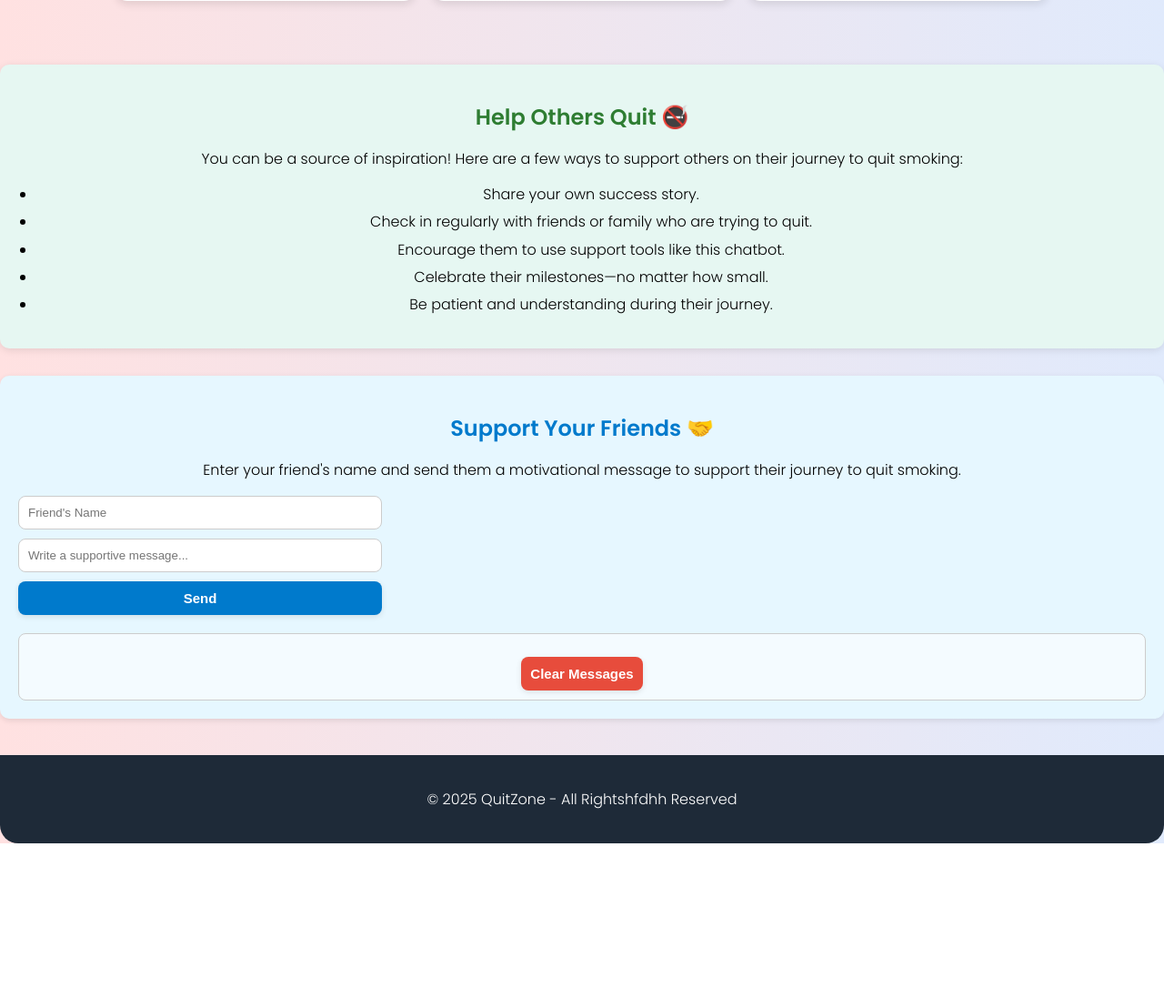
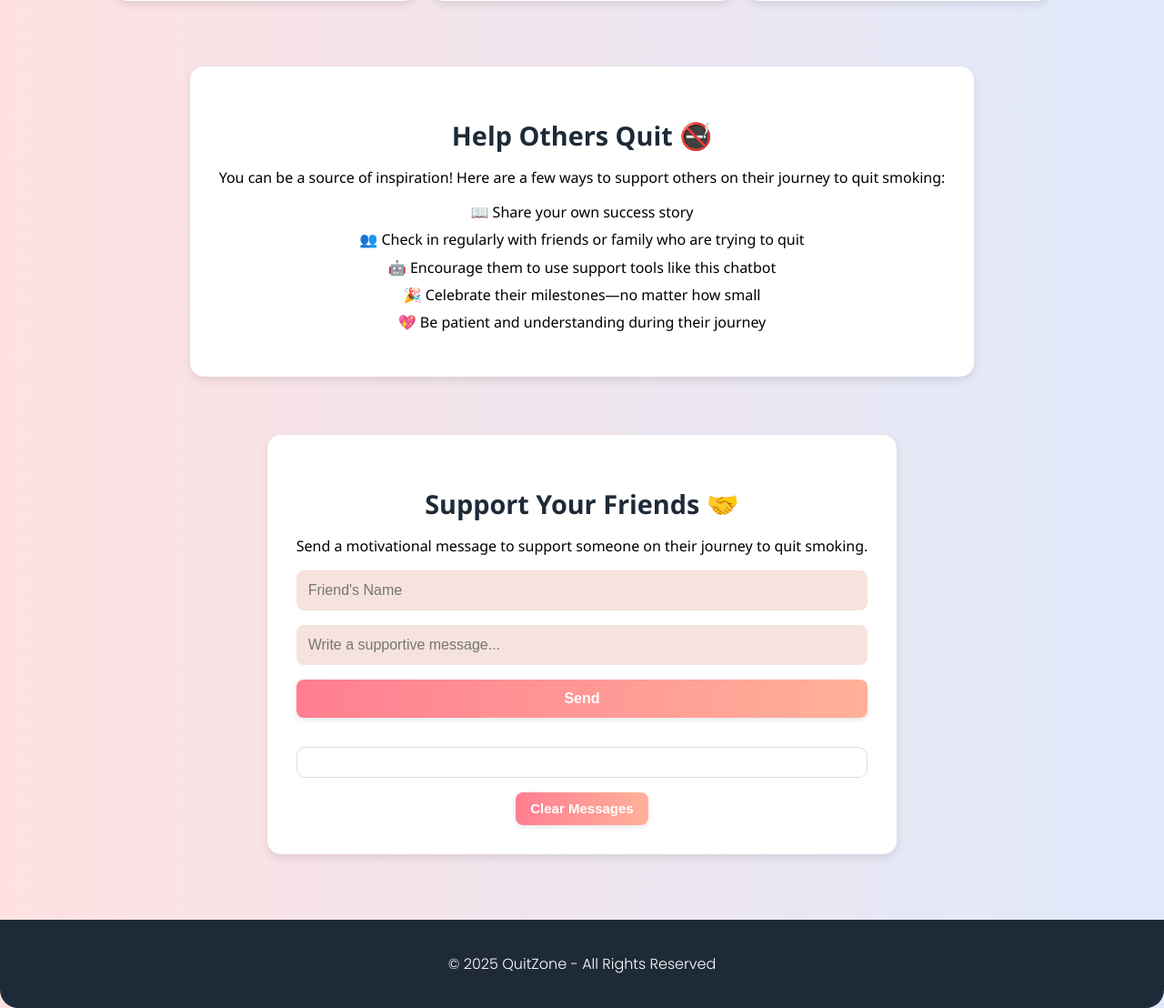
Before and after one commit to batool31/QuitZone, a PHP site: page /success_stories.html in a window 1280 px wide. Shown: the part 1155-2263 px from the top of the page at 91% size. Before the commit the page ends 2082 px from the top, so only its background shows below. Run offline with PHP 8.4, Linux system fonts and the light colour scheme.

Commit message:
new edits

```diff
--- a/grad.css
+++ b/grad.css
@@ -136,7 +136,7 @@ nav ul li .login-btn:hover {
 }
 
 .hero .welcome-text span {
-    color: #ffcccb;
+    color: #ee8a88;
     font-weight: bold;
 }
 
@@ -186,7 +186,7 @@ nav ul li .login-btn:hover {
 .testimonial {
     background: #f2f2f2;
     padding: 50px;
-    border-left: 5px solid #b71c1c;
+    border-left: 5px solid #f2f2f2;
     box-shadow: 0px 4px 8px rgba(0, 0, 0, 0.1);
 }
 
@@ -249,7 +249,7 @@ blockquote {
 
 .cta-text {
     font-size: 18px;
-    margin-top: 20px;
+    margin-top: 70px;
     font-weight: bold;
 }
 
@@ -1082,98 +1082,117 @@ footer {
   .chat-input button:active {
     transform: scale(0.98);
   }
-  /*help*/
-  .help-others-section {
-    background-color: #e6f7f2;
-    padding: 20px;
-    border-radius: 10px;
-    margin-top: 30px;
-    box-shadow: 0 2px 8px rgba(0, 0, 0, 0.1);
+ /* Fade-in animation */
+@keyframes fadeIn {
+    from {
+      opacity: 0;
+      transform: translateY(20px);
+    }
+    to {
+      opacity: 1;
+      transform: translateY(0);
+    }
   }
 
-  .help-others-section h2 {
-    color: #2e7d32;
-    margin-bottom: 10px;
+/* Hover Pop Effect with Smooth Transition and Shadows */
+.help-others-section,
+.support-friends-section {
+  background-color: white; /* light blue for calmness */
+  padding: 2rem;
+  margin: 2rem auto;
+  border-radius: 15px;
+  box-shadow: 0 4px 10px rgba(0, 0, 0, 0.1);
+  max-width: 800px;
+  font-family: 'Segoe UI', sans-serif;
+  transition: transform 0.3s ease, box-shadow 0.3s ease; /* Smooth transition for both scale and shadow */
+}
+
+/* On hover, slightly increase size and add deeper shadows */
+.help-others-section:hover,
+.support-friends-section:hover {
+  transform: scale(1.05); /* Slightly increase size for the pop effect */
+  box-shadow: 0 15px 30px rgba(0, 0, 0, 0.2); /* Deeper shadow for more floating effect */
+}
+
+/* Title Styling */
+.help-others-section h2,
+.support-friends-section h2 {
+  color: #1e2a38;
+  margin-bottom: 1rem;
+  font-size: 1.8rem;
 }
 
 .help-others-section ul {
-    list-style-type: disc;
-    padding-left: 20px;
+  list-style: none;
+  padding-left: 0;
 }
 
 .help-others-section li {
   margin-bottom: 8px;
-  }
-/*مساعده*/
-.support-friends-section {
-    background-color: #e6f7ff;
-    padding: 20px;
-    margin-top: 30px;
-    border-radius: 10px;
-    box-shadow: 0 2px 6px rgba(0, 0, 0, 0.1);
-  }
-
-  .support-friends-section h2 {
-    color: #007acc;
-    margin-bottom: 10px;
+  font-size: 1rem;
 }
 
 .support-form {
   display: flex;
   flex-direction: column;
-    gap: 10px;
-    max-width: 400px;
+  gap: 1rem;
+  margin-top: 1rem;
+}
+
+.support-form input,
+.support-form button {
+  padding: 0.75rem;
+  border: none;
+  border-radius: 8px;
+  font-size: 1rem;
 }
 
 .support-form input {
-    padding: 10px;
-    border: 1px solid #ccc;
-    border-radius: 8px;
+  background-color: #f6e3dd;
+  border: 1px solid #f6e3dd;
 }
 
 .support-form button {
-    padding: 10px;
-    background-color: #007acc;
+  background: linear-gradient(to right, #ff7e91, #ffb199);
   color: white;
-    border: none;
-    border-radius: 8px;
+  font-weight: bold;
   cursor: pointer;
-    font-weight: bold;
+  transition: background-color 0.3s ease;
 }
 
 .support-form button:hover {
-    background-color: #005b99;
+  background: linear-gradient(to right, #f46b8e, #ffa7a7);
 }
 
-  .messages-box {
-    margin-top: 20px;
-    max-height: 200px;
+#support-messages {
+  margin-top: 2rem;
+  max-height: 250px;
   overflow-y: auto;
-    padding: 10px;
-    background-color: #f4fbff;
-    border: 1px solid #ccc;
-    border-radius: 8px;
+  background-color: #ffffff;
+  padding: 1rem;
+  border-radius: 10px;
+  border: 1px solid #ddd;
 }
 
 .support-msg {
-    margin-bottom: 10px;
-    padding: 8px;
-    background-color: #fff;
-    border-left: 4px solid #007acc;
-    border-radius: 4px;
+  background-color: #f6e3dd;
+  margin-bottom: 0.75rem;
+  padding: 0.75rem 1rem;
+  border-radius: 10px;
+  border-left: 4px solid #ffb199;
 }
-/*زر المحي*/
+
 .clear-btn {
-    margin-top: 15px;
-    padding: 10px;
-    background-color: #e74c3c;
+  margin-top: 1rem;
+  background: linear-gradient(to right, #ff7e91, #ffb199);
   color: white;
+  padding: 0.6rem 1rem;
   border: none;
   border-radius: 8px;
+  font-weight: bold;
   cursor: pointer;
-    font-weight: bold;
 }
 
 .clear-btn:hover {
-    background-color: #c0392b;
+  background: linear-gradient(to right, #f46b8e, #ffa7a7);
 }
--- a/home.html
+++ b/home.html
@@ -77,7 +77,7 @@
         </div>
 
         <p class="cta-text">✨ You’re not alone—QuitZone is with you all the way! Ready to begin?</p>
-        <a href="login.html" class="btn">Get Started</a>
+
     </section>
 
     <footer>
--- a/success_stories.html
+++ b/success_stories.html
@@ -1,11 +1,10 @@
 <!DOCTYPE html>
 <html lang="en">
 <head>
-    <meta charset="UTF-8">
-    <meta name="viewport" content="width=device-width, initial-scale=1.0">
-    <title>QuitZone - Progress</title>
-    <link rel="stylesheet" href="grad.css">
-    <title>Success Stories in Quitting Smoking</title>
+  <meta charset="UTF-8" />
+  <meta name="viewport" content="width=device-width, initial-scale=1.0"/>
+  <title>QuitZone - Success Stories</title>
+  <link rel="stylesheet" href="grad.css" />
 </head>
 <body>
   <header>
@@ -27,72 +26,77 @@
     <h1>Success Stories in Quitting Smoking</h1>
     <div class="stories">
       <div class="story">
-                <img src="C:\Users\user\Pictures\Saved Pictures\download.jpg" alt="Mohammed Ahmed">
+        <img src="Mohammed Ahmed.jpg" alt="Mohammed Ahmed">
         <h2>Mohammed Ahmed</h2>
         <p>"I had been smoking for 10 years, but after several failed attempts, I decided to quit for good. Today, I feel healthier and more alive than ever."</p>
       </div>
       <div class="story">
-                <img src="C:\Users\user\Pictures\download (1).jpg" alt="Sarah Khalid">
+        <img src="Sarah Khalid.jpg" alt="Sarah Khalid">
         <h2>Sarah Khalid</h2>
         <p>"Quitting smoking was the biggest challenge of my life, but it was the best decision I made for my health and my family."</p>
       </div>
       <div class="story">
-                <img src="C:\Users\user\Pictures\download.jpg" alt="James Miller">
+        <img src="James Miller.jpg" alt="James Miller">
         <h2>James Miller</h2>
         <p>"My journey to quitting smoking was tough, but with support from my friends and family, I made it through. Now, I enjoy a smoke-free life full of energy and happiness."</p>
       </div>
       <div class="story">
-                <img src="C:\Users\user\Pictures\images.jpg" alt="Emily Johnson">
+        <img src="Emily Johnson.jpg" alt="Emily Johnson">
         <h2>Emily Johnson</h2>
         <p>"I quit smoking for my kids. I wanted to be a better role model and live a longer, healthier life with them. It was the best decision ever!"</p>
       </div>
       <div class="story">
-                <img src="C:\Users\user\Pictures\download (2).jpg" alt="John Doe">
+        <img src="John Doe.jpg" alt="John Doe">
         <h2>John Doe</h2>
         <p>"After many years of addiction, I finally decided to quit. It wasn't easy, but the change in my health and mood made every sacrifice worth it."</p>
       </div>
       <div class="story">
-                <img src="C:\Users\user\Pictures\download (3).jpg" alt="Linda Smith">
+        <img src="Linda Smith.jpg" alt="Linda Smith">
         <h2>Linda Smith</h2>
         <p>"I had been smoking for almost 15 years. Quitting was challenging, but now I am proud of my decision. I feel more energetic and focused every day."</p>
       </div>
     </div>
   </div>
+
   <section class="help-others-section">
     <h2>Help Others Quit 🚭</h2>
     <p>You can be a source of inspiration! Here are a few ways to support others on their journey to quit smoking:</p>
     <ul>
-          <li>Share your own success story.</li>
-          <li>Check in regularly with friends or family who are trying to quit.</li>
-          <li>Encourage them to use support tools like this chatbot.</li>
-          <li>Celebrate their milestones—no matter how small.</li>
-          <li>Be patient and understanding during their journey.</li>
+      <li>📖 Share your own success story</li>
+      <li>👥 Check in regularly with friends or family who are trying to quit</li>
+      <li>🤖 Encourage them to use support tools like this chatbot</li>
+      <li>🎉 Celebrate their milestones—no matter how small</li>
+      <li>💖 Be patient and understanding during their journey</li>
     </ul>
   </section>
 
+
   <section class="support-friends-section">
     <h2>Support Your Friends 🤝</h2>
-        <p>Enter your friend's name and send them a motivational message to support their journey to quit smoking.</p>
+    <p>Send a motivational message to support someone on their journey to quit smoking.</p>
 
-        <div class="support-form">
-          <input type="text" id="friend-name" placeholder="Friend's Name" />
-          <input type="text" id="support-message" placeholder="Write a supportive message..." />
-          <button onclick="sendSupport()">Send</button>
-        </div>
+    <form class="support-form" onsubmit="event.preventDefault(); sendSupport();">
+      <input type="text" id="friend-name" placeholder="Friend's Name" required />
+      <input type="text" id="support-message" placeholder="Write a supportive message..." required />
+      <button type="submit">Send</button>
+    </form>
 
-        <div id="support-messages" class="messages-box">
+    <div id="support-messages" class="messages-box"></div>
     <button onclick="clearSupportMessages()" class="clear-btn">Clear Messages</button>
+  </section>
 
-          <!-- Messages will appear here -->
-        </div>
-      </section>
+  <footer>
+    <p>© 2025 QuitZone - All Rights Reserved</p>
+  </footer>
+
   <script>
-// استدعاء الرسائل عند تحميل الصفحة
+    // Load messages on page load
     window.addEventListener('load', loadSupportMessages);
 
     function sendSupport() {
       const name = document.getElementById("friend-name").value.trim();
       const message = document.getElementById("support-message").value.trim();
+
       if (!name || !message) {
         alert("Please enter your friend's name and a message.");
         return;
@@ -105,7 +109,6 @@ function sendSupport() {
 
       appendSupportMessage(newMessage);
 
-  // Clear inputs
       document.getElementById("friend-name").value = '';
       document.getElementById("support-message").value = '';
     }
@@ -129,10 +132,10 @@ function getStoredMessages() {
       return stored ? JSON.parse(stored) : [];
     }
 
+    function clearSupportMessages() {
+      localStorage.removeItem('supportMessages');
+      document.getElementById("support-messages").innerHTML = '';
+    }
   </script>
-
-    <footer>
-        <p>© 2025 QuitZone - All Rightshfdhh Reserved</p>
-    </footer>
 </body>
 </html>
```
Also changed, not shown: savings.html (+11 -1 lines), Emily Johnson.jpg (added), James Miller.jpg (added), John Doe.jpg (added), Linda Smith.jpg (added), Mohammed Ahmed.jpg (added), Sarah Khalid.jpg (added), saving-1.png (added). Lines whose indentation alone changed are shown as unchanged.
